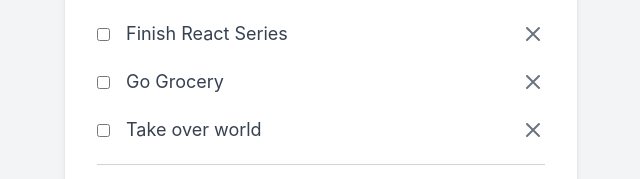
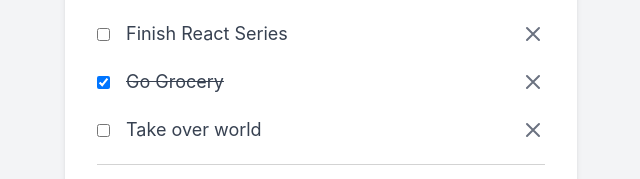
Before and after one commit to ismaelCalimaDev/todo-react, a React (Create React App) app: page / in a window 1280 px wide. Shown: the part 170-349 px from the top of the page, without its empty margins (319-959 px from the left). Built offline with nearby package versions, Linux system fonts and the light colour scheme.

Commit message:
edit todos

```diff
--- a/src/components/App.js
+++ b/src/components/App.js
@@ -9,16 +9,19 @@ function App() {
             id: 1,
             title: 'Finish React Series',
             isComplete: false,
+            isEditing: false,
         },
         {
             id: 2,
             title: 'Go Grocery',
             isComplete: true,
+            isEditing: false,
         },
         {
             id: 3,
             title: 'Take over world',
             isComplete: false,
+            isEditing: false,
         },
     ]);
 
@@ -50,6 +53,40 @@ function App() {
         setTodos((prevTodos) => prevTodos.filter((todo) => todo.id !== id))
     }
 
+    function handleCheckBox(id) {
+        const updatedTodos = todos.map(todo => {
+            if(todo.id === id) {
+                todo.isComplete = !todo.isComplete
+            }
+            return todo;
+        })
+        setTodos(updatedTodos);
+    }
+
+    function markAsEdit(id) {
+        const updatedTodos = todos.map(todo => {
+            if(todo.id === id) {
+                todo.isEditing = true
+            }
+            return todo;
+        })
+        setTodos(updatedTodos);
+    }
+
+    function updateTodo(event, id) {
+        if(event.target.value.trim().length === 0){
+            return;
+        }
+        const updatedTodos = todos.map(todo => {
+            if(todo.id === id) {
+                todo.title = event.target.value
+                todo.isEditing = false
+            }
+            return todo;
+        })
+        setTodos(updatedTodos);
+    }
+
     return (
         <div className="todo-app-container">
             <div className="todo-app">
@@ -69,9 +106,20 @@ function App() {
                         return (
                                 <li key={todo.id} className="todo-item-container">
                                     <div className="todo-item">
-                                        <input type="checkbox" />
-                                        <span className="todo-item-label">{todo.title}</span>
-                                        {/* <input type="text" className="todo-item-input" value="Finish React Series" /> */}
+                                        <input type="checkbox" onChange={() => handleCheckBox(todo.id)} checked={todo.isComplete}/>
+                                        {!todo.isEditing?
+                                            ( <span onDoubleClick={() =>markAsEdit(todo.id)} className={`todo-item-label ${todo.isComplete?'line-through': ''}`}>{todo.title}</span>
+                                            ): <input type="text" className="todo-item-input" defaultValue={todo.title}
+                                                      onKeyDown={(event)=> {
+                                                            if(event.key === 'Enter') {
+                                                                updateTodo(event, todo.id)
+                                                            }
+                                                        }
+                                                      }
+                                                      onBlur={(event)=> updateTodo(event, todo.id)}
+                                                      autoFocus
+                                            />
+                                        }
                                     </div>
                                     <button onClick={() => deleteTodo(todo.id)} className="x-button">
                                         <svg
```
